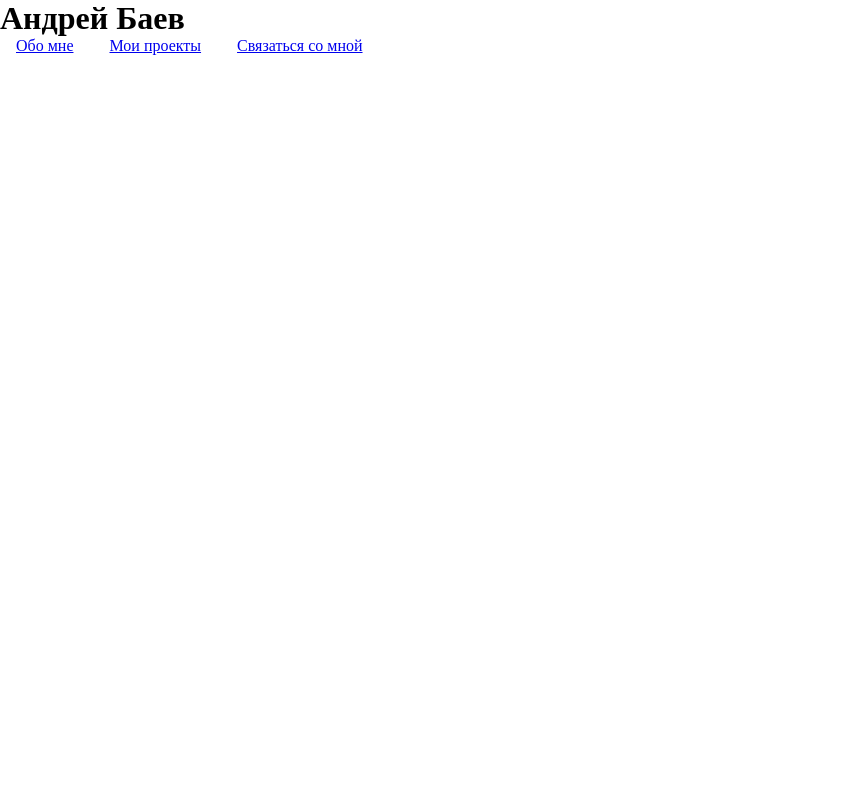
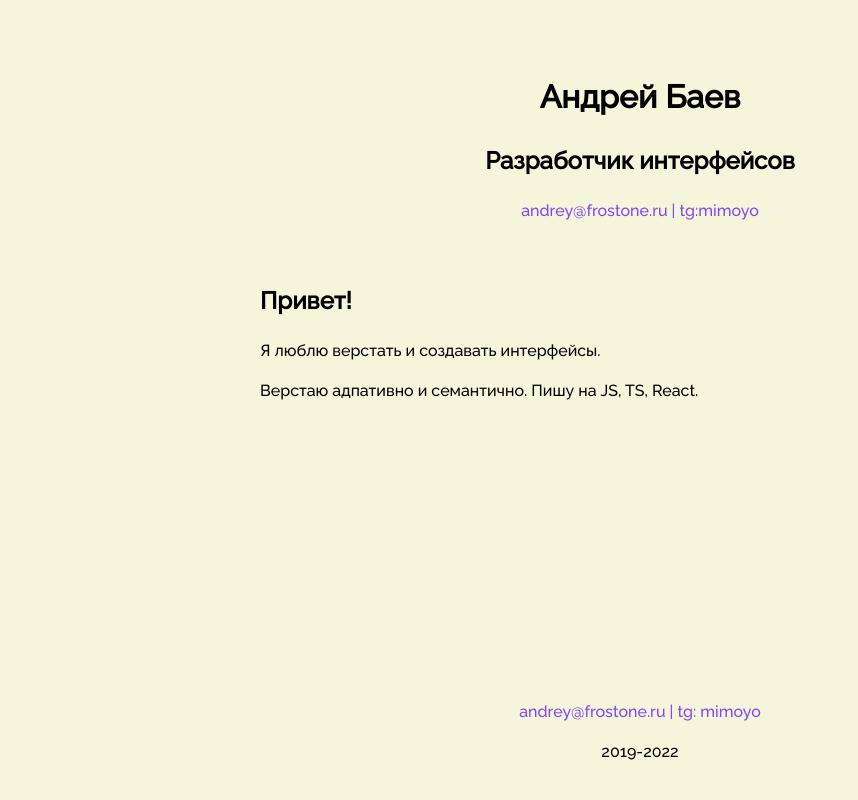
Before and after one commit to mimoyo/mimoyo.github.io, a plain HTML site: page index.html in a window 1280 px wide. Shown: the whole page, without its empty margins (0-858 px from the left). Drawn offline with Linux system fonts and the light colour scheme.

Commit message:
Added some styles

```diff
--- a/index.html
+++ b/index.html
@@ -9,15 +9,18 @@
 </head>
 <body>
   <header class="header">
-        <h1 class="header__title">Андрей Баев</h1>
-        <nav class="header__nav">
-            <li class="header__nav--item"><a href="#">Обо мне</a></li>
-            <li class="header__nav--item"><a href="#">Мои проекты</a></li>
-            <li class="header__nav--item"><a href="#">Связаться со мной</a></li>
-        </nav>
+    <h1 class="title">Андрей Баев</h1>
+    <h2 class="title">Разработчик интерфейсов</h2>
+    <a class="link" href="mailto:andrey@frostone.ru">andrey@frostone.ru &#124 </a><a class="link" href="https://t.me/mimoyo">tg:mimoyo</a>
   </header>
-    <main>
-
+  <main class="main">
+    <h2 class="title">Привет!</h2>
+    <p> Я люблю верстать и создавать интерфейсы.</p>
+    <p> Верстаю адпативно и семантично. Пишу на JS, TS, React. </p>
 </main>
+  <footer class="footer" role="contentinfo">
+    <a class="link" href="mailto:andrey@frostone.ru">andrey@frostone.ru &#124 </a><a class="link" href="https://t.me/mimoyo">tg: mimoyo</a>
+    <p>2019-2022</p>
+  </footer>
 </body>
 </html>
--- a/style.css
+++ b/style.css
@@ -1,15 +1,31 @@
+@import url('https://fonts.googleapis.com/css2?family=Raleway:wght@300;500&display=swap');
+
 * {
-    padding: 0;
-    margin: 0;
     box-sizing: border-box;
 }
+html {
+    height: 100%;
+}
+body {
+    display: grid;
+    grid-template-rows: auto 1fr auto;
+    background-color: #f5f5Dc;
+    font-family: 'Raleway', Georgia, sans-serif;
+    margin: 0 auto;
+    min-height: 100%;
+    max-width: 800px;
+    line-height: 1.5;
+    padding-top: 32px;
+  }
+  .header, .main, .footer {
+      padding: 20px;
+  }
 
-.header__title {
-    max-width: 100%;
-    margin: 0;
-}
-.header__nav--item {
-    display: inline-block;
-    list-style: none;
-    padding: 0 1rem;
-}
+  .header, .footer {
+      text-align: center;
+  }
+
+  .link{
+      color: #8145f1;
+      text-decoration: none;
+  }
```
Lines whose indentation alone changed are shown as unchanged.
